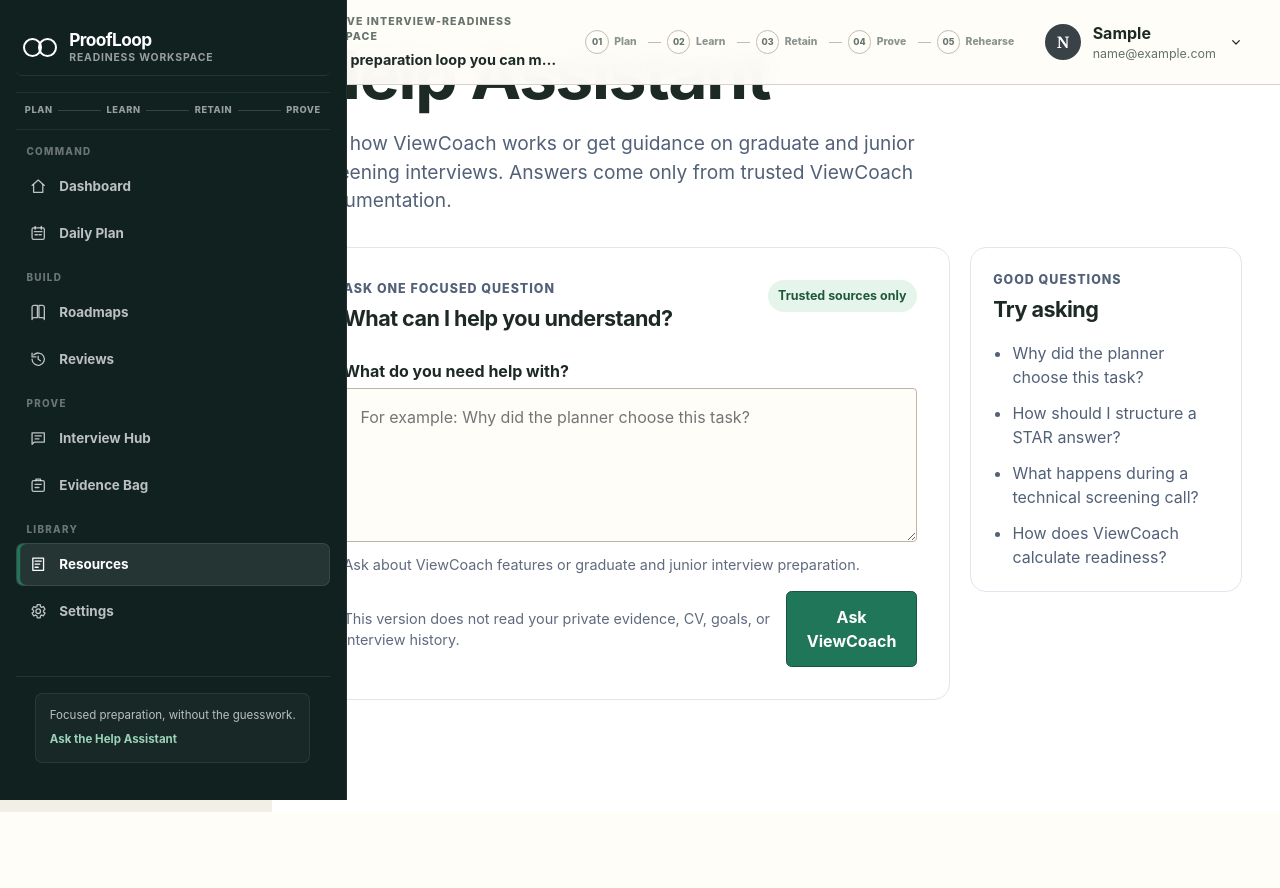
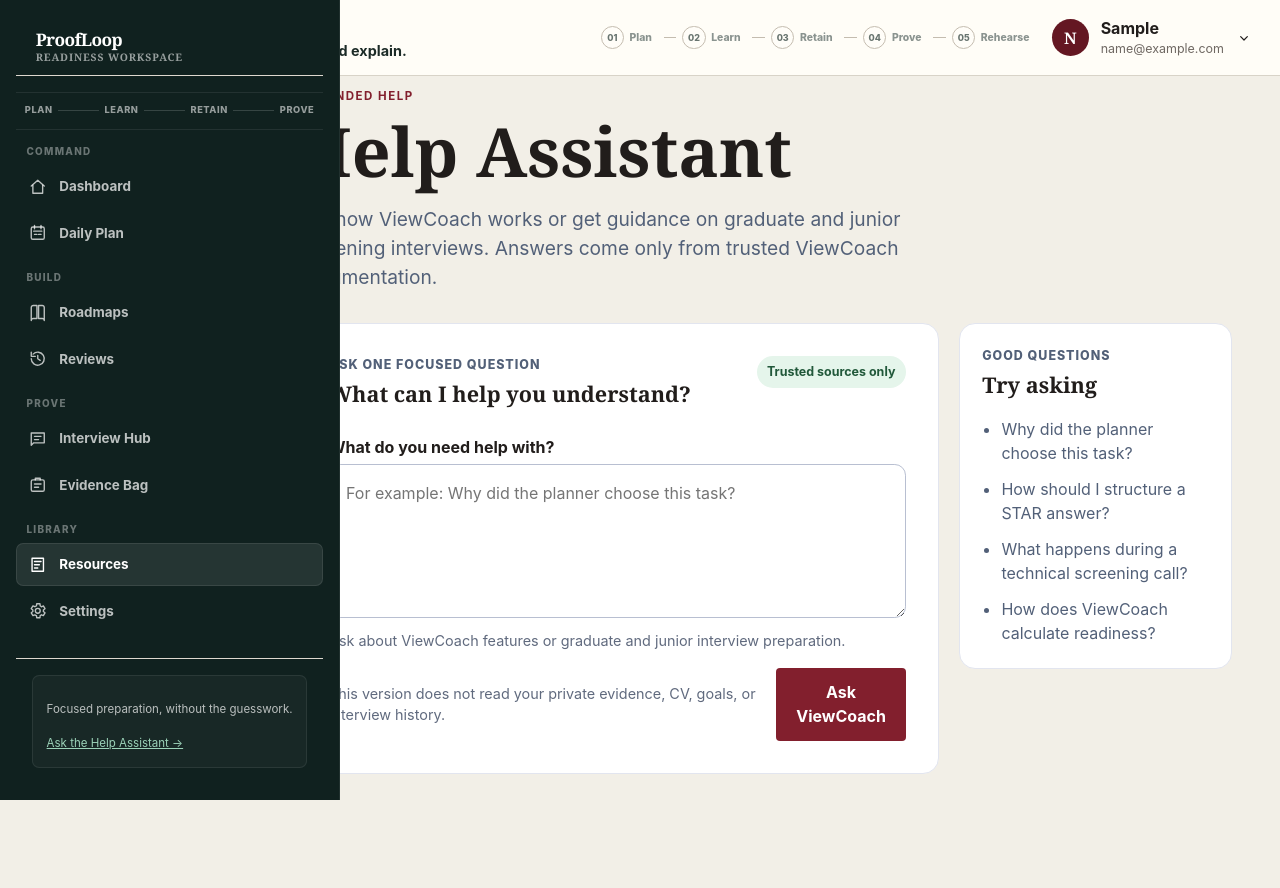
Before and after one commit to nonluthando/ViewCoach, a Django app: page /help/ in a window 1280 px wide. Before the commit the page ends 812 px from the top, so only its background shows below. Run offline with Django 5.2, Linux system fonts and the light colour scheme; the visitor is signed in with stand-in values (Sample User, id 1); some libraries are stand-ins or nearby versions.

Commit message:
Refactor base.html for theme and layout enhancements
Updated HTML structure and classes for improved styling and functionality.

```diff
--- a/templates/base.html
+++ b/templates/base.html
@@ -1,11 +1,17 @@
 {% load static %}
 <!doctype html>
-<html lang="en">
+<html lang="en" class="saas-theme">
 <head>
     <meta charset="utf-8">
     <meta name="viewport" content="width=device-width, initial-scale=1">
+    <meta name="theme-color" content="#ffffff">
     <title>{% block title %}ProofLoop{% endblock %}</title>
     <meta name="description" content="{% block meta_description %}ProofLoop is an adaptive interview-readiness workspace that connects learning, practice and evidence.{% endblock %}">
+
+    <!-- Core SaaS Token & Layout Overrides -->
+    <link rel="stylesheet" href="{% static 'css/saas-theme.css' %}">
+
+    <!-- Component & Page Stylesheets -->
     <link rel="stylesheet" href="{% static 'css/app.css' %}">
     <link rel="stylesheet" href="{% static 'css/reviews.css' %}">
     <link rel="stylesheet" href="{% static 'css/editorial.css' %}">
@@ -17,15 +23,12 @@
     <link rel="stylesheet" href="{% static 'css/evidence.css' %}">
     <link rel="stylesheet" href="{% static 'css/navigation.css' %}">
     <link rel="stylesheet" href="{% static 'css/knowledge.css' %}">
-    <link rel="stylesheet" href="{% static 'css/design-system-v2.css' %}">
     <link rel="stylesheet" href="{% static 'css/dashboard-v3.css' %}">
     <link rel="stylesheet" href="{% static 'css/roadmap-sources.css' %}">
-    <link rel="stylesheet" href="{% static 'css/visual-identity-v1.css' %}">
     <link rel="stylesheet" href="{% static 'css/portfolio-demo.css' %}">
-    <link rel="stylesheet" href="{% static 'css/proofloop.css' %}">
     <link rel="stylesheet" href="{% static 'css/proofloop-workspace.css' %}">
 </head>
-<body class="{% if user.is_authenticated %}app-body{% else %}public-body{% endif %} {% block body_class %}{% endblock %}">
+<body class="saas-body {% if user.is_authenticated %}app-body{% else %}public-body{% endif %} {% block body_class %}{% endblock %}">
 {% if user.is_authenticated %}
     <div class="app-shell">
         <aside class="app-sidebar" aria-label="Application navigation">
@@ -33,20 +36,25 @@
                 <span class="proofloop-mark" aria-hidden="true"><i></i><i></i></span>
                 <span class="proofloop-shell-brand-copy">
                     <strong class="proofloop-wordmark">ProofLoop</strong>
-                    <small>Readiness workspace</small>
+                    <small class="badge-subtle">Readiness workspace</small>
                 </span>
             </a>
 
             <div class="proofloop-sidebar-loop" aria-label="Preparation loop">
-                <span>Plan</span><i></i><span>Learn</span><i></i><span>Retain</span><i></i><span>Prove</span>
+                <span>Plan</span><i class="dot"></i>
+                <span>Learn</span><i class="dot"></i>
+                <span>Retain</span><i class="dot"></i>
+                <span>Prove</span>
             </div>
 
+            <div class="sidebar-nav-container">
                 {% include "includes/app_primary_navigation_v3.html" %}
+            </div>
 
             <div class="app-sidebar-footer">
                 <div class="app-sidebar-guidance">
                     <p>Focused preparation, without the guesswork.</p>
-                    <a href="{% url 'knowledge:help_assistant' %}">Ask the Help Assistant</a>
+                    <a href="{% url 'knowledge:help_assistant' %}" class="link-action">Ask the Help Assistant →</a>
                 </div>
                 <div class="app-sidebar-account">
                     {% include "includes/app_account_menu.html" with placement="desktop" %}
@@ -54,10 +62,11 @@
             </div>
         </aside>
 
+        <div class="app-main-wrapper">
             <header class="app-topbar proofloop-shell-topbar">
                 <div class="app-topbar-copy proofloop-shell-topbar-copy">
-                <span>Adaptive interview-readiness workspace</span>
-                <strong>Build a preparation loop you can measure and explain.</strong>
+                    <span class="eyebrow">Adaptive interview-readiness workspace</span>
+                    <strong class="topbar-heading">Build a preparation loop you can measure and explain.</strong>
                 </div>
                 {% with namespace=request.resolver_match.namespace url_name=request.resolver_match.url_name %}
                     <ol class="proofloop-shell-stages" aria-label="Preparation stages">
@@ -89,17 +98,17 @@
         <nav class="nav container" aria-label="Primary navigation">
             <a class="brand proofloop-public-brand" href="{% url 'home' %}">
                 <span class="proofloop-mark" aria-hidden="true"><i></i><i></i></span>
-                <span>ProofLoop</span>
+                <span class="brand-name">ProofLoop</span>
             </a>
             <div class="nav-actions">
-                <a href="{% url 'project_showcase' %}">Project</a>
-                <a href="{% url 'login' %}">Log in</a>
-                <a class="button button-small" href="{% url 'signup' %}">Create account</a>
+                <a href="{% url 'project_showcase' %}" class="nav-link">Project</a>
+                <a href="{% url 'login' %}" class="nav-link">Log in</a>
+                <a class="button button-primary" href="{% url 'signup' %}">Create account</a>
             </div>
         </nav>
     </header>
 
-    <main class="container page-content">
+    <main class="container page-content public-content">
 {% endif %}
         {% if portfolio_demo_active %}
             {% include "includes/portfolio_demo_banner.html" %}
@@ -107,14 +116,14 @@
         {% if messages %}
             <div class="message-region" aria-live="polite">
                 {% for message in messages %}
-                    <p class="message">{{ message }}</p>
+                    <div class="message-toast message-{{ message.tags }}">{{ message }}</div>
                 {% endfor %}
             </div>
         {% endif %}
         {% block content %}{% endblock %}
     </main>
-
 {% if user.is_authenticated %}
+        </div>
         {% include "includes/app_mobile_navigation.html" %}
     </div>
 {% endif %}
```
Lines whose indentation alone changed are shown as unchanged.
